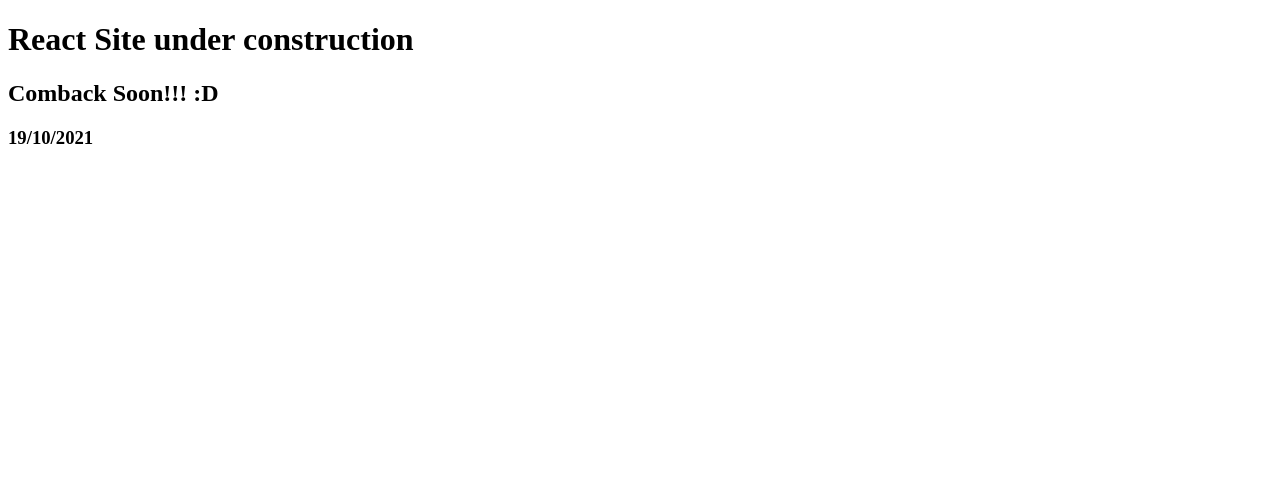
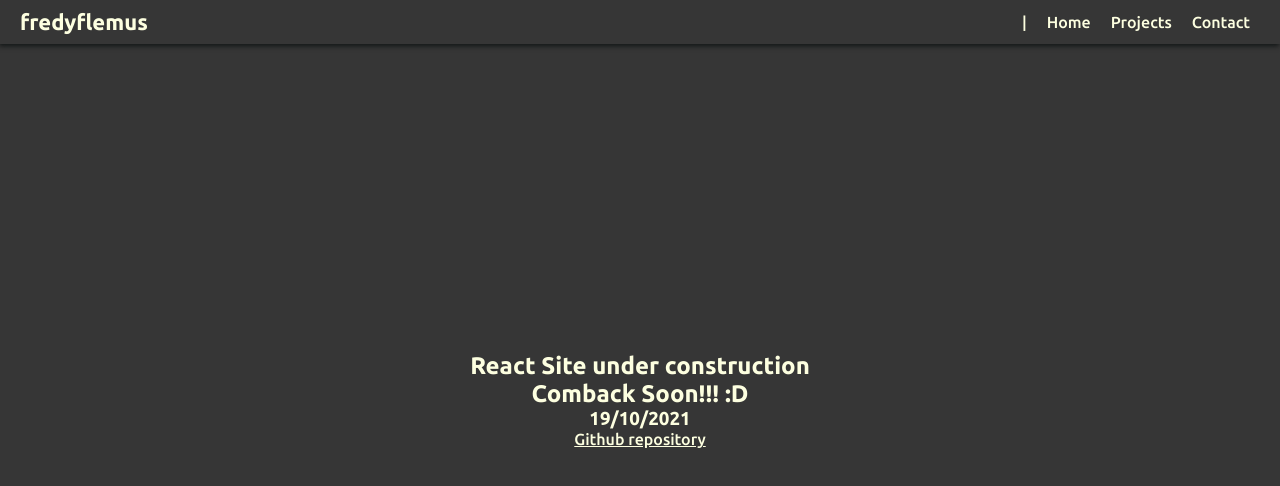
Before and after one commit to fredydlemus/myPage, a React app: page / in a window 1280 px wide. Shown: the top 486 px of the page. Built offline with nearby package versions, Linux system fonts and the light colour scheme.

Commit message:
[ADD] first css files

```diff
--- a/public/index.html
+++ b/public/index.html
@@ -4,6 +4,9 @@
     <meta charset="UTF-8">
     <meta http-equiv="X-UA-Compatible" content="IE=edge">
     <meta name="viewport" content="width=device-width, initial-scale=1.0">
+    <link rel="preconnect" href="https://fonts.googleapis.com">
+    <link rel="preconnect" href="https://fonts.gstatic.com" crossorigin>
+    <link href="https://fonts.googleapis.com/css2?family=Ubuntu:wght@300;500;700&display=swap" rel="stylesheet">
     <title>fredyflemus</title>
 </head>
 <body>
--- /dev/null
+++ b/src/components/Header.jsx
@@ -0,0 +1,31 @@
+import React from 'react';
+import '../styles/Header.scss';
+
+const Header = () => {
+    return (
+        <nav className='Header'>
+            <div className='Header_logo'>
+                <a href="/">
+                    <p>fredyflemus</p>
+                </a>
+
+            </div>
+            <nav className='Header_navbar'>
+                <ul>
+                    <li>|</li>
+                    <li>
+                        <a href="/">Home</a>
+                    </li>
+                    <li>
+                        <a href="/">Projects</a>
+                    </li>
+                    <li>
+                        <a href="/">Contact</a>
+                    </li>
+                </ul>
+            </nav>
+        </nav>
+    );
+}
+
+export default Header;
--- a/src/containers/Layout.jsx
+++ b/src/containers/Layout.jsx
@@ -1,8 +1,10 @@
 import React from 'react'
+import Header from '../components/Header';
 
 const Layout = ({children}) =>{
     return(
         <div className="Layout">
+            <Header />
             {children}
         </div>
     );
--- a/src/pages/Home.jsx
+++ b/src/pages/Home.jsx
@@ -1,12 +1,14 @@
-import React from 'react'
+import React from 'react';
+import '../styles/Home.scss';
 
 const Home = () => {
     return(
-        <div>
+        <section className='Home'>
             <h1>React Site under construction</h1>
             <h2>Comback Soon!!! :D</h2>
             <h3>19/10/2021</h3>
-        </div>
+            <a href="https://github.com/fredyflemus/myPage">Github repository</a>
+        </section>
     );
 }
 
--- a/src/routes/App.jsx
+++ b/src/routes/App.jsx
@@ -2,6 +2,7 @@
 import { BrowserRouter, Switch, Route } from 'react-router-dom';
 import Layout from '../containers/Layout';
 import Home from '../pages/Home';
+import '../styles/global.scss';
 
 const App = () => {
 
--- /dev/null
+++ b/src/styles/Header.scss
@@ -0,0 +1,48 @@
+.Header {
+  width: 100%;
+  display: flex;
+  justify-content: space-between;
+  -webkit-box-shadow: -1px 2px 5px 0px rgba(14, 10, 10, 0.75);
+  -moz-box-shadow: -1px 2px 5px 0px rgba(4, 10, 10, 0.75);
+  box-shadow: -1px 2px 5px 0px rgba(4, 10, 10, 0.75);
+  padding: 7px 20px;
+  position: fixed;
+  &_logo {
+    display: flex;
+    align-items: center;
+    a{
+        color: var(--white);
+        text-decoration: none;
+        p {
+            font-weight: bold;
+            font-size: 22px;
+          }
+    }
+
+  }
+  &_navbar {
+    width: 20%;
+    ul {
+      height: 100%;
+      display: flex;
+      justify-content: space-around;
+      align-items: center;
+
+      li {
+        padding: 6px;
+        list-style: none;
+        border-radius: 10px;
+        opacity: 1;
+        a {
+          text-decoration: none;
+          color: var(--white);
+        }
+      }
+      li:nth-child(2):hover,
+      li:nth-child(3):hover,
+      li:nth-child(4):hover {
+        opacity: 0.5;
+      }
+    }
+  }
+}
--- /dev/null
+++ b/src/styles/Home.scss
@@ -0,0 +1,12 @@
+.Home{
+    display: flex;
+    justify-content: center;
+    align-items: center;
+    height: 100vh;
+    width: 100%;
+    flex-direction: column;
+    a{
+        color: var(--white);
+
+    }
+}
--- /dev/null
+++ b/src/styles/global.scss
@@ -0,0 +1,21 @@
+:root{
+    --white: #FDFFE0;
+    --green-olive: #92C582;
+    --skyblue: #86A5A9;
+    --gray: #363636;
+    --green-cactus: #536f50;
+}
+
+*{
+    box-sizing: border-box;
+    margin: 0;
+    padding: 0;
+}
+
+body{
+    width: 100%;
+    height: 100vh;
+    font-family: 'Ubuntu', sans-serif;
+    background-color: var(--gray);
+    color: var(--white);
+}
--- a/webpack.config.js
+++ b/webpack.config.js
@@ -1,5 +1,6 @@
 const path = require('path');
 const HtmlWebpackPlugin = require('html-webpack-plugin');
+const MiniCssExtractPlugin = require('mini-css-extract-plugin');
 
 module.exports = {
     entry: './src/index.js',
@@ -28,6 +29,14 @@
                 use:{
                     loader: 'html-loader'
                 }
+            },
+            {
+                test: /\.s[ac]ss$/i,
+                use: [
+                    "style-loader",
+                    "css-loader",
+                    "sass-loader"
+                ]
             }
         ]
     },
@@ -35,6 +44,9 @@
         new HtmlWebpackPlugin({
             template: './public/index.html',
             filename: './index.html'
+        }),
+        new MiniCssExtractPlugin({
+            filename: '[name].css'
         }),
     ],
     devServer: {
```
Also changed, not shown: package.json (+7 -0 lines), 1 other file (tests, documents, lock files or other folders).
